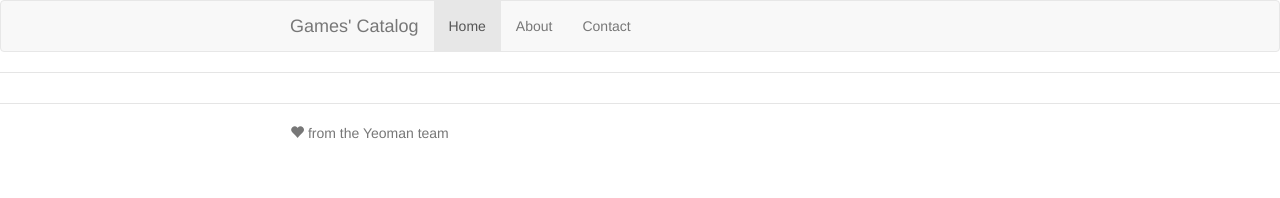
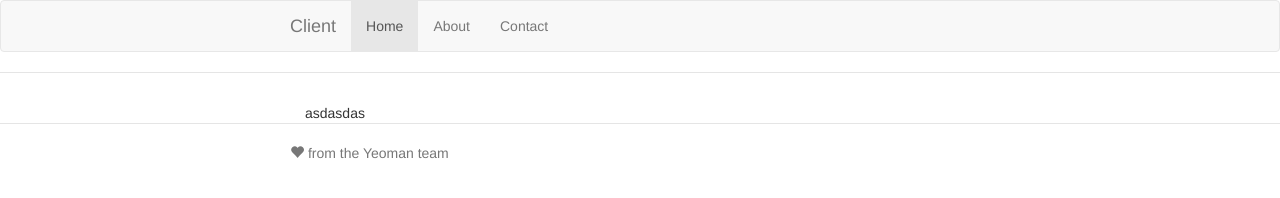
Before and after one commit to Ariel-Isaacm/apprentice-app, a website: page app/index.html at #/new_game in a window 1280 px wide. Drawn offline with nearby package versions, Linux system fonts and the light colour scheme; some packages are replaced by stand-ins of ours; files that its build step writes are made by us from their sources.

Commit message:
Setting up

```diff
--- a/app/index.html
+++ b/app/index.html
@@ -33,7 +33,7 @@
               <span class="icon-bar"></span>
             </button>
 
-            <a class="navbar-brand" href="#/">Games' Catalog</a>
+            <a class="navbar-brand" href="#/">Client</a>
           </div>
 
           <div class="collapse navbar-collapse" id="js-navbar-collapse">
--- a/app/views/main.html
+++ b/app/views/main.html
@@ -1,2 +1,3 @@
 <div class="container">
+  asdasdas
 </div>
```
Also changed, not shown: app/views/new_game.html (deleted, +0 -1 lines).
